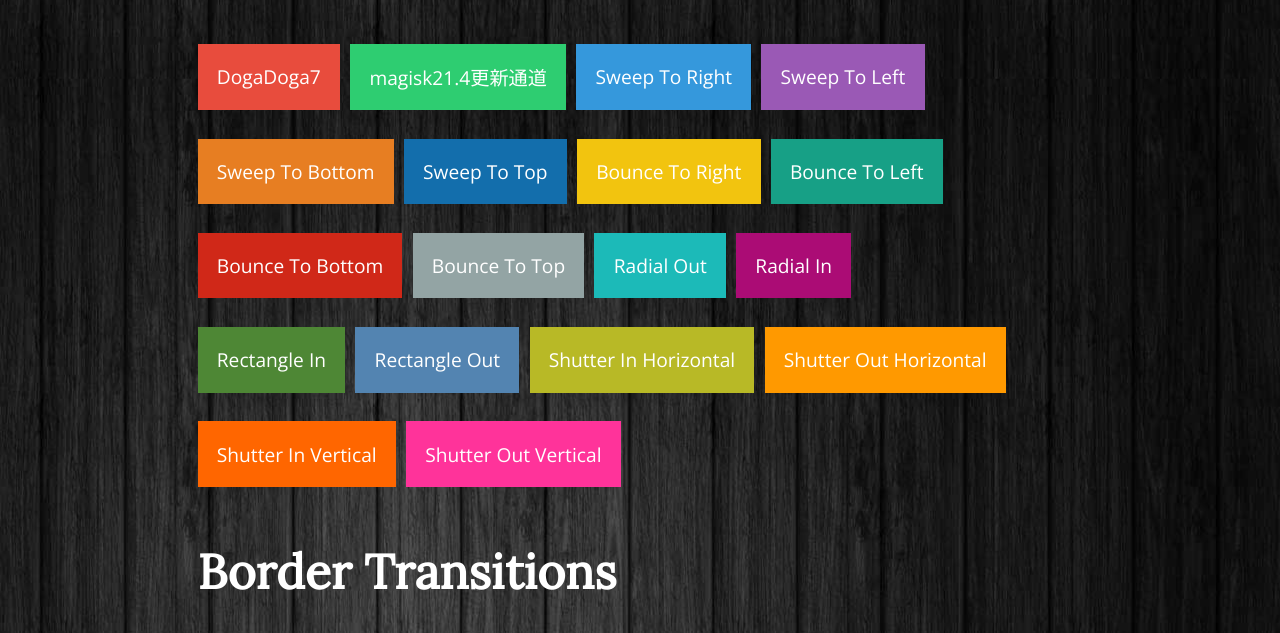
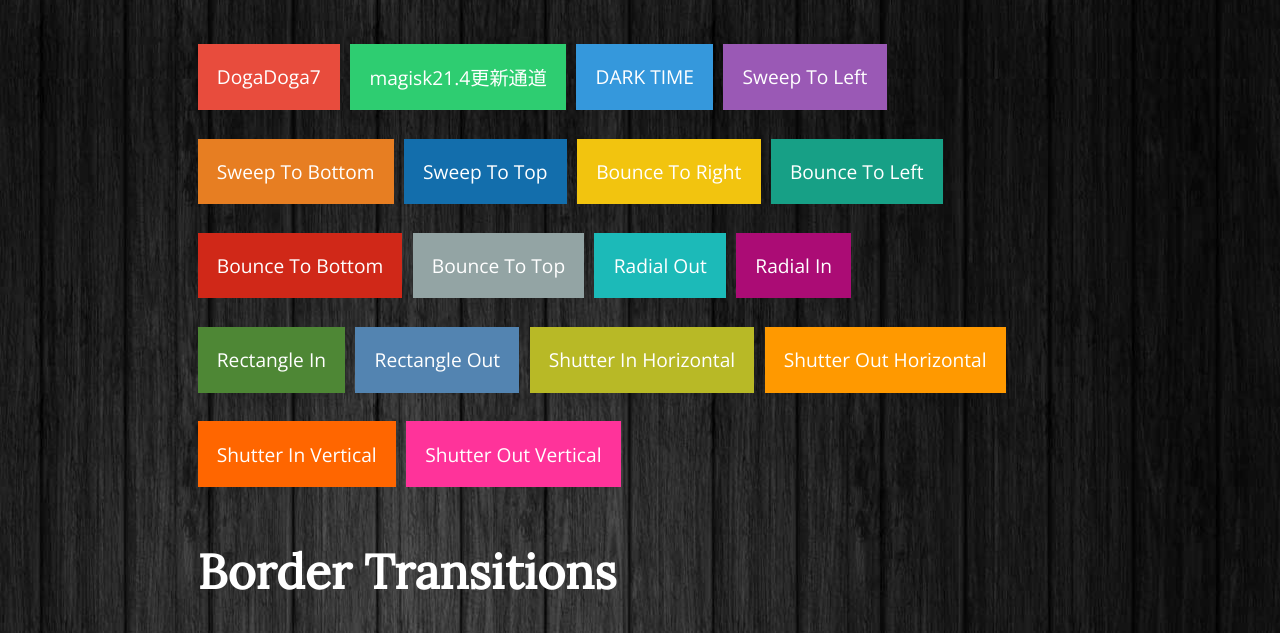
Before and after one commit to BXM2/bxmpublic.github.io, a plain HTML site: page index.html in a window 1280 px wide. Shown: the part 167-800 px from the top of the page. Drawn offline with nearby package versions, Linux system fonts and the light colour scheme; files whose address does not match are found by name.

Commit message:
Update index.html

```diff
--- a/index.html
+++ b/index.html
@@ -26,7 +26,7 @@ body{
 					<li>
 						<a href="http://dgdg7.netlify.app" class="hvr-fade button">DogaDoga7</a>
 						<a href="http://bup.netlify.app/magisk/magisk21.4.json" class="hvr-back-pulse button">magisk21.4更新通道</a>
-						<a href="#" class="hvr-sweep-to-right button">Sweep To Right</a>
+						<a href="https://bup.netlify.app/dt/anser" class="hvr-sweep-to-right button">DARK TIME</a>
 						<a href="#" class="hvr-sweep-to-left button">Sweep To Left</a>
 					</li>
 					<li>
```
